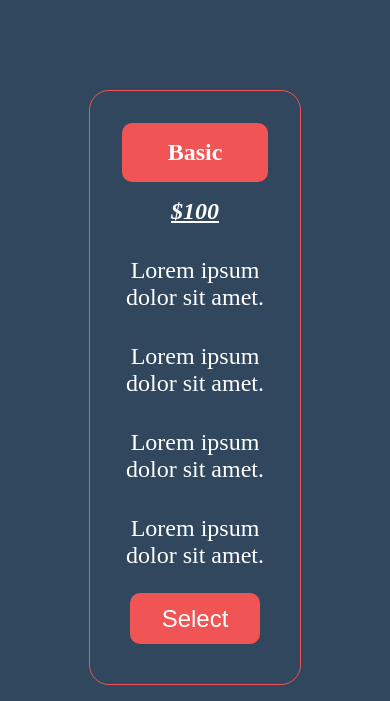
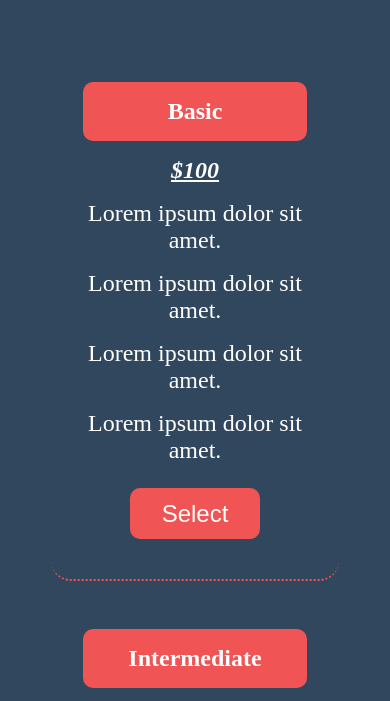
Before and after one commit to melihthedev/product-landing-basic, a plain HTML site: page index.html in a window 390 px wide. Shown: the part 1269-1970 px from the top of the page. Drawn offline with Linux system fonts and the light colour scheme.

Commit message:
Added media query for services

```diff
--- a/styles.css
+++ b/styles.css
@@ -136,6 +136,17 @@ input[type="submit"] {
     color: white;
 }
 
+@media (max-width: 600px)  {
+    .service li {
+        margin-top: 1rem;
+    }
+    .service {
+        margin: .5rem .2rem;
+        border: none;
+        border-bottom: 2px dotted  #f05454;
+    }
+}
+
 .header-service {
     background-color: #f05454;
     margin: 1rem;
```
